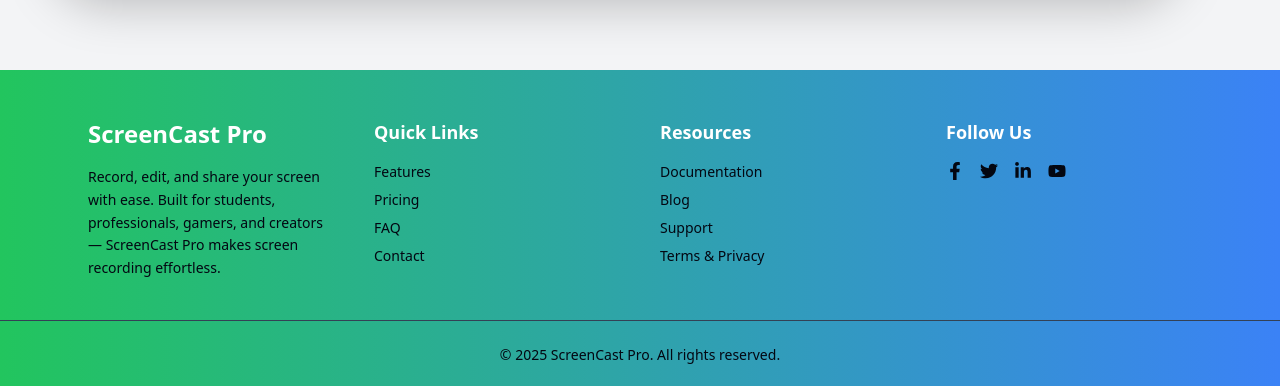
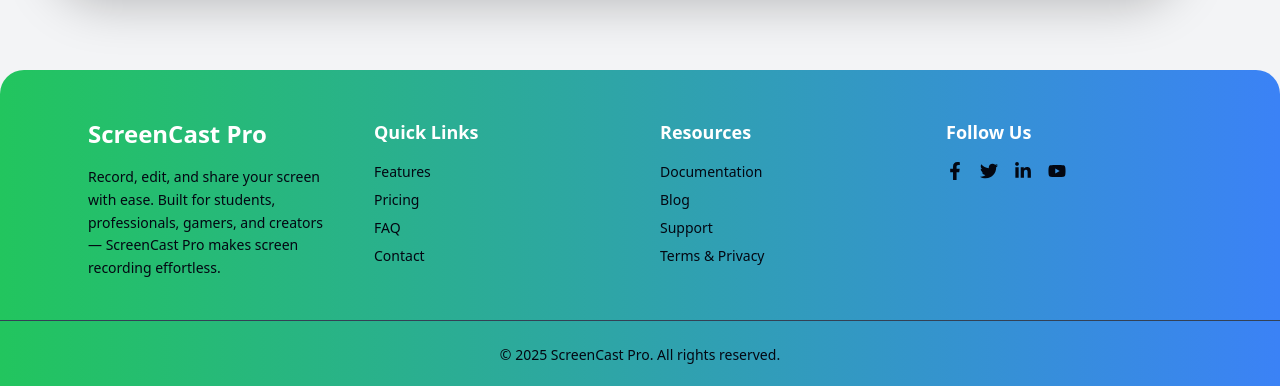
Before and after one commit to mrshyspy/Screen-WebcamRecorder, a React (Vite) app: page / in a window 1280 px wide. Shown: the part 6665-7051 px from the top of the page. Built offline with nearby package versions, Linux system fonts and the light colour scheme.

Commit message:
fixed the footer

```diff
--- a/src/components/footer.jsx
+++ b/src/components/footer.jsx
@@ -4,7 +4,7 @@ import { FaFacebookF, FaTwitter, FaLinkedinIn, FaYoutube } from "react-icons/fa"
 
 export function Footer() {
   return (
-    <footer className="bg-gradient-to-r from-green-500 to-blue-500 text-gray-950 pt-12 pb-6 mt-20">
+    <footer className="bg-gradient-to-r rounded-t-3xl from-green-500 to-blue-500 text-gray-950 pt-12 pb-6 mt-20">
       <div className="max-w-6xl mx-auto px-6 grid grid-cols-1 md:grid-cols-4 gap-10">
 
         {/* Brand Section */}
```
